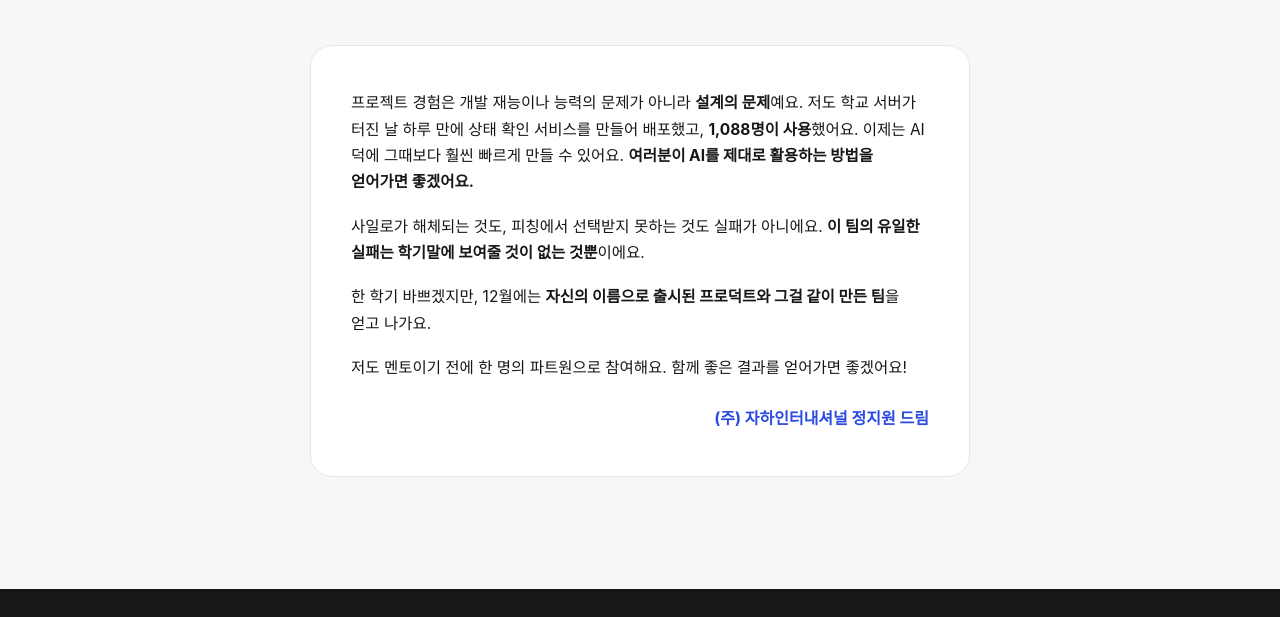
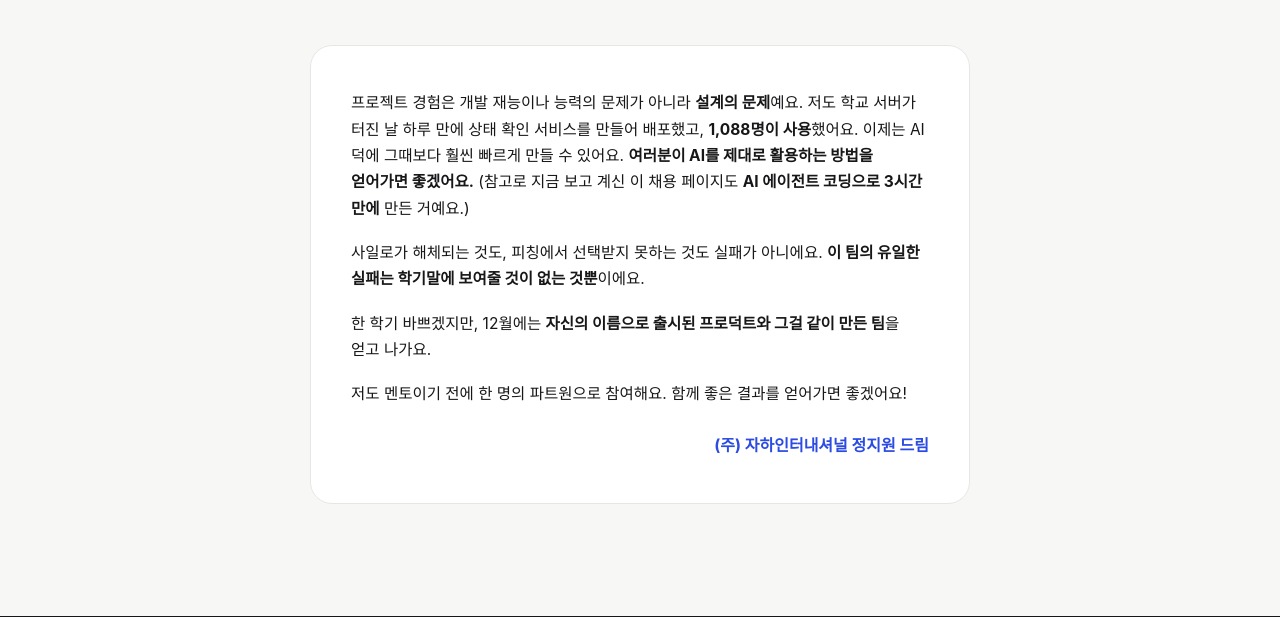
Before and after one commit to jiwonsudo/zaha-intl-recruit, a plain HTML site: page index.html in a window 1280 px wide. Shown: the part 6477-7094 px from the top of the page. Drawn offline with Linux system fonts and the light colour scheme; a web font is replaced by a local one.

Commit message:
copy: 멘토 한마디에 채용 페이지 자체를 AI 코딩 사례로 언급

```diff
--- a/index.html
+++ b/index.html
@@ -208,7 +208,7 @@
     <div class="wrap">
       <h2 class="fade">함께할 멤버를 위한 멘토의 한마디!</h2>
       <div class="mentor-box fade">
-        <p>프로젝트 경험은 개발 재능이나 능력의 문제가 아니라 <b>설계의 문제</b>예요. 저도 학교 서버가 터진 날 하루 만에 상태 확인 서비스를 만들어 배포했고, <b>1,088명이 사용</b>했어요. 이제는 AI 덕에 그때보다 훨씬 빠르게 만들 수 있어요. <b>여러분이 AI를 제대로 활용하는 방법을 얻어가면 좋겠어요.</b></p>
+        <p>프로젝트 경험은 개발 재능이나 능력의 문제가 아니라 <b>설계의 문제</b>예요. 저도 학교 서버가 터진 날 하루 만에 상태 확인 서비스를 만들어 배포했고, <b>1,088명이 사용</b>했어요. 이제는 AI 덕에 그때보다 훨씬 빠르게 만들 수 있어요. <b>여러분이 AI를 제대로 활용하는 방법을 얻어가면 좋겠어요.</b> (참고로 지금 보고 계신 이 채용 페이지도 <b>AI 에이전트 코딩으로 3시간 만에</b> 만든 거예요.)</p>
         <p>사일로가 해체되는 것도, 피칭에서 선택받지 못하는 것도 실패가 아니에요. <b>이 팀의 유일한 실패는 학기말에 보여줄 것이 없는 것뿐</b>이에요.</p>
         <p>한 학기 바쁘겠지만, 12월에는 <b>자신의 이름으로 출시된 프로덕트와 그걸 같이 만든 팀</b>을 얻고 나가요.</p>
         <p>저도 멘토이기 전에 한 명의 파트원으로 참여해요. 함께 좋은 결과를 얻어가면 좋겠어요!</p>
```
